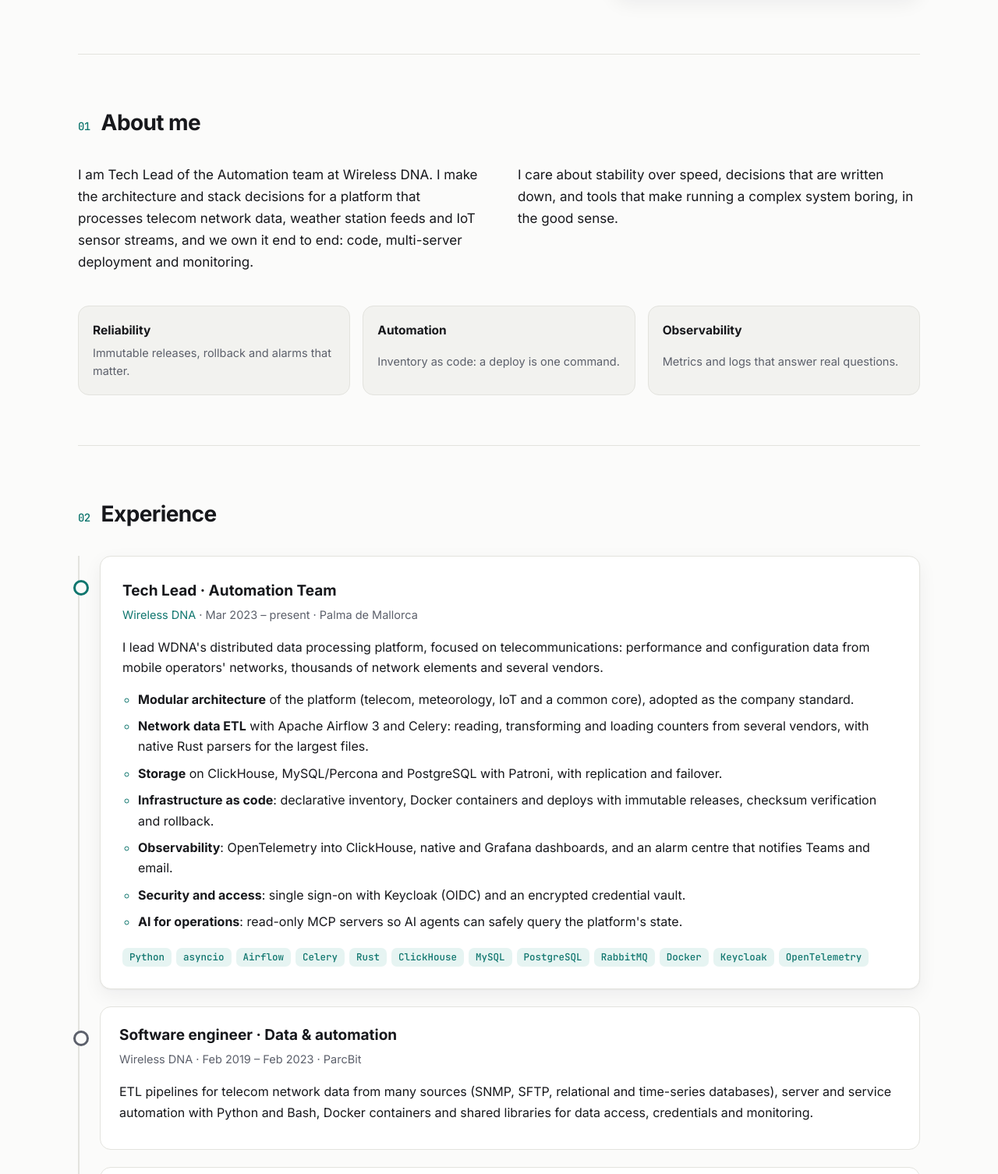
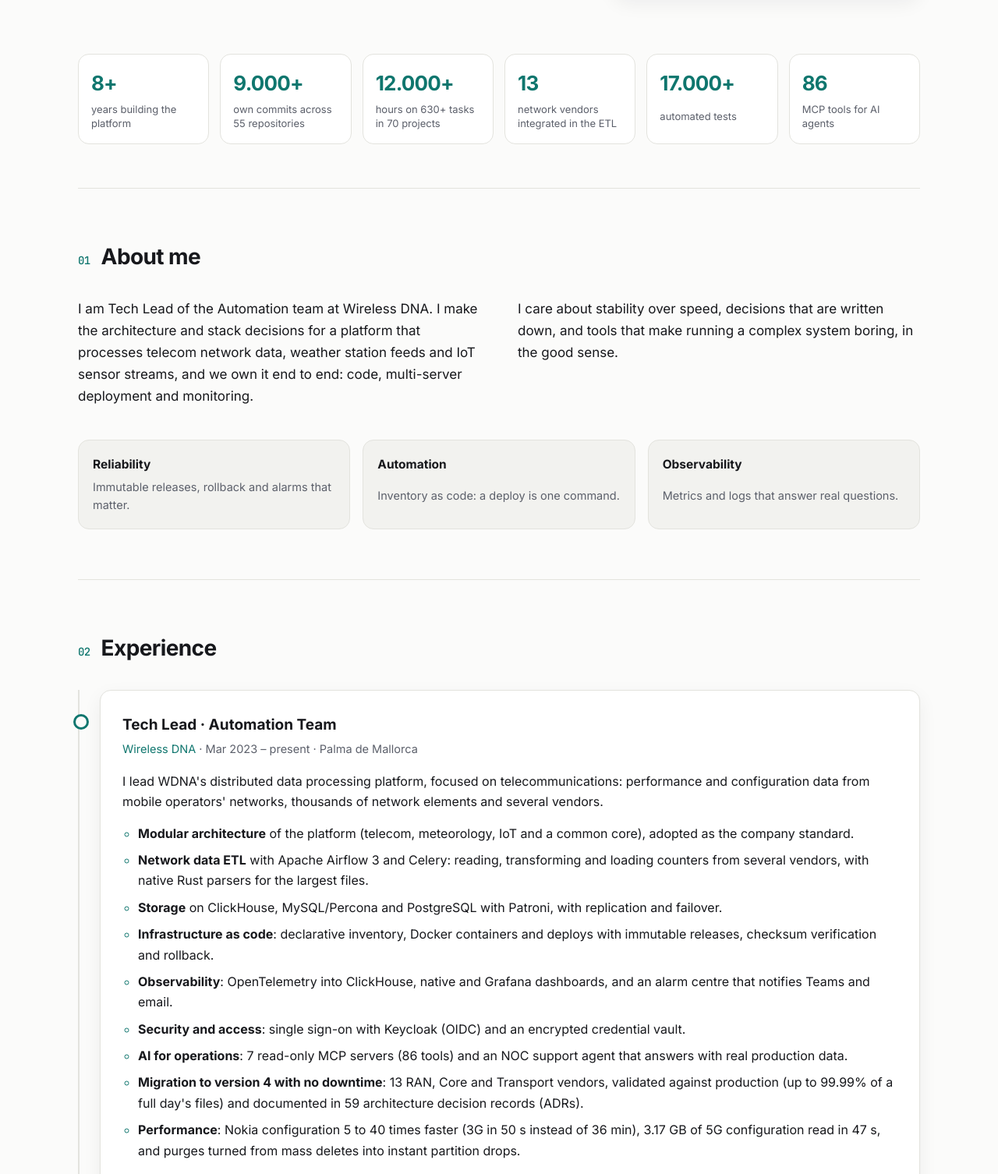
Before and after one commit to kalexnolasco/kalexnolasco.github.io, a plain HTML site: page index.html in a window 1280 px wide. Shown: the part 585-2091 px from the top of the page at 78% size. Drawn offline with Linux system fonts and the light colour scheme; no server answers.

Commit message:
:sparkles: [UPD] Career stats, v4 achievements and domains from Redmine and git history

```diff
--- a/assets/main.js
+++ b/assets/main.js
@@ -34,6 +34,17 @@
     "work.b4": "<strong>Observability</strong>: OpenTelemetry into ClickHouse, native and Grafana dashboards, and an alarm centre that notifies Teams and email.",
     "work.b5": "<strong>Security and access</strong>: single sign-on with Keycloak (OIDC) and an encrypted credential vault.",
     "work.b6": "<strong>AI for operations</strong>: read-only MCP servers so AI agents can safely query the platform's state.",
+    "st.years": "years building the platform", "st.commits": "own commits across 55 repositories",
+    "st.hours": "hours on 630+ tasks in 70 projects", "st.vendors": "network vendors integrated in the ETL",
+    "st.tests": "automated tests", "st.mcp": "MCP tools for AI agents",
+    "work.b6": "<strong>AI for operations</strong>: 7 read-only MCP servers (86 tools) and an NOC support agent that answers with real production data.",
+    "work.b7": "<strong>Migration to version 4 with no downtime</strong>: 13 RAN, Core and Transport vendors, validated against production (up to 99.99% of a full day's files) and documented in 59 architecture decision records (ADRs).",
+    "work.b8": "<strong>Performance</strong>: Nokia configuration 5 to 40 times faster (3G in 50 s instead of 36 min), 3.17 GB of 5G configuration read in 47 s, and purges turned from mass deletes into instant partition drops.",
+    "dom.title": "Domains I have worked in",
+    "dom.t1": "Telecommunications", "dom.d1": "Performance, configuration and alarm ETL for mobile operators; capacity tools for RAN, Core and Transport; anomaly detection and forecasting.",
+    "dom.t2": "Meteorology", "dom.d2": "Weather stations, radar, satellite and non-conventional observations; forecasting engine and weather apps.",
+    "dom.t3": "IoT & smart city", "dom.d3": "5G waste management, sensors, SmartWorld and connected-device platforms.",
+    "dom.t4": "Internal platform", "dom.d4": "Communications gateway, monitoring, operations console, intranet and developer tools.",
     "projects.title": "Open source projects",
     "p.webgate": "Self-hosted web gateway for server management: SSH terminal, SFTP browser, server registry with jump hosts, shared live sessions, session recording, LDAP/AD, 2FA and high-availability deployment.",
     "p.systemd": "Python library for systemd: services, units, journal, resource limits and security analysis. Async-first with sync wrappers, optional D-Bus backend, a CLI and a Rust-powered TUI.",
--- a/assets/style.css
+++ b/assets/style.css
@@ -84,6 +84,16 @@ h1 { font-size: clamp(34px, 5vw, 54px); line-height: 1.08; letter-spacing: -1.6p
 .facts dt { color: var(--muted); font-family: var(--mono); font-size: 12.5px; padding-top: 2px; }
 .facts dd { margin: 0; font-weight: 500; }
 
+/* stats */
+.stats { display: grid; grid-template-columns: repeat(6, 1fr); gap: 14px; padding-bottom: 56px; }
+.stat { background: var(--surface); border: 1px solid var(--line); border-radius: var(--radius); padding: 16px; display: grid; gap: 4px; }
+.stat b { font-size: 26px; letter-spacing: -.8px; color: var(--accent); }
+.stat span { font-size: 13px; color: var(--muted); line-height: 1.35; }
+.h3 { font-size: 18px; margin: 36px 0 14px; }
+.domains { display: grid; grid-template-columns: repeat(2, 1fr); gap: 14px; }
+.domain { background: var(--bg-2); border: 1px solid var(--line); border-radius: var(--radius); padding: 16px 18px; display: grid; gap: 4px; }
+.domain span { color: var(--muted); font-size: 14.5px; }
+
 /* sections */
 .section { padding: 64px 0; border-top: 1px solid var(--line); }
 .h2 { display: flex; align-items: baseline; gap: 14px; font-size: 28px; letter-spacing: -.6px; margin: 0 0 30px; }
@@ -136,6 +146,7 @@ h1 { font-size: clamp(34px, 5vw, 54px); line-height: 1.08; letter-spacing: -1.6p
 
 .foot { padding: 28px 0 40px; border-top: 1px solid var(--line); font-size: 13px; }
 
+@media (max-width: 1100px) and (min-width: 861px) { .stats { grid-template-columns: repeat(3, 1fr); } }
 @media (max-width: 860px) {
   .links { display: none; }
   .tools { margin-left: auto; }
@@ -144,6 +155,8 @@ h1 { font-size: clamp(34px, 5vw, 54px); line-height: 1.08; letter-spacing: -1.6p
   .pillars { grid-template-columns: 1fr; }
   .grid { grid-template-columns: 1fr; }
   .edu { grid-template-columns: 1fr; }
+  .stats { grid-template-columns: repeat(2, 1fr); }
+  .domains { grid-template-columns: 1fr; }
   .timeline { padding-left: 18px; }
   .timeline > li::before { left: -27px; }
   .job { padding: 22px; }
--- a/index.html
+++ b/index.html
@@ -80,6 +80,15 @@
       </div>
     </section>
 
+    <section class="wrap stats" aria-label="En cifras">
+      <div class="stat"><b>8+</b><span data-i18n="st.years">años construyendo la plataforma</span></div>
+      <div class="stat"><b>9.000+</b><span data-i18n="st.commits">commits propios en 55 repositorios</span></div>
+      <div class="stat"><b>12.000+</b><span data-i18n="st.hours">horas en 630+ tareas de 70 proyectos</span></div>
+      <div class="stat"><b>13</b><span data-i18n="st.vendors">fabricantes de red integrados en el ETL</span></div>
+      <div class="stat"><b>17.000+</b><span data-i18n="st.tests">pruebas automáticas</span></div>
+      <div class="stat"><b>86</b><span data-i18n="st.mcp">herramientas MCP para agentes de IA</span></div>
+    </section>
+
     <section class="wrap section" id="sobre-mi">
       <h2 class="h2"><span class="num mono">01</span><span data-i18n="about.title">Sobre mí</span></h2>
       <div class="about">
@@ -109,7 +118,9 @@
             <li data-i18n-html="work.b3"><strong>Infraestructura como código</strong>: inventario declarativo, contenedores Docker y despliegues con releases inmutables, verificación por checksum y rollback.</li>
             <li data-i18n-html="work.b4"><strong>Observabilidad</strong>: OpenTelemetry hacia ClickHouse, paneles propios y en Grafana, y un centro de alarmas con avisos a Teams y correo.</li>
             <li data-i18n-html="work.b5"><strong>Seguridad y acceso</strong>: inicio de sesión único con Keycloak (OIDC) y un vault de credenciales cifradas.</li>
-            <li data-i18n-html="work.b6"><strong>IA aplicada a operaciones</strong>: servidores MCP de solo lectura para que agentes de IA consulten el estado de la plataforma con seguridad.</li>
+            <li data-i18n-html="work.b6"><strong>IA aplicada a operaciones</strong>: 7 servidores MCP de solo lectura (86 herramientas) y un agente de soporte para el NOC que responde con datos reales de producción.</li>
+            <li data-i18n-html="work.b7"><strong>Migración a la versión 4 sin parar el servicio</strong>: 13 fabricantes de RAN, Core y Transporte, validados frente a producción (hasta un 99,99 % de ficheros en un día completo) y documentados en 59 decisiones de arquitectura (ADR).</li>
+            <li data-i18n-html="work.b8"><strong>Rendimiento</strong>: configuración Nokia de 5 a 40 veces más rápida (3G en 50 s frente a 36 min), 3,17 GB de configuración 5G leídos en 47 s, y purgas que pasan de borrados masivos a operaciones instantáneas con particionado.</li>
           </ul>
           <ul class="tags">
             <li>Python</li><li>asyncio</li><li>Airflow</li><li>Celery</li><li>Rust</li><li>ClickHouse</li><li>MySQL</li><li>PostgreSQL</li><li>RabbitMQ</li><li>Docker</li><li>Keycloak</li><li>OpenTelemetry</li>
@@ -136,6 +147,13 @@
           </header>
         </li>
       </ol>
+      <h3 class="h3" data-i18n="dom.title">Ámbitos en los que he trabajado</h3>
+      <div class="domains">
+        <div class="domain"><b data-i18n="dom.t1">Telecomunicaciones</b><span data-i18n="dom.d1">ETL de rendimiento, configuración y alarmas de operadores móviles; herramientas de capacidad para RAN, Core y Transporte; detección de anomalías y previsión.</span></div>
+        <div class="domain"><b data-i18n="dom.t2">Meteorología</b><span data-i18n="dom.d2">Estaciones meteorológicas, radar, satélite y observaciones no convencionales; motor de previsión y apps de meteo.</span></div>
+        <div class="domain"><b data-i18n="dom.t3">IoT y ciudad inteligente</b><span data-i18n="dom.d3">Gestión de residuos con 5G, sensores, SmartWorld y plataformas de dispositivos conectados.</span></div>
+        <div class="domain"><b data-i18n="dom.t4">Plataforma interna</b><span data-i18n="dom.d4">Pasarela de comunicaciones, monitorización, consola de operación, intranet y herramientas de desarrollo.</span></div>
+      </div>
     </section>
 
     <section class="wrap section" id="proyectos">
```
